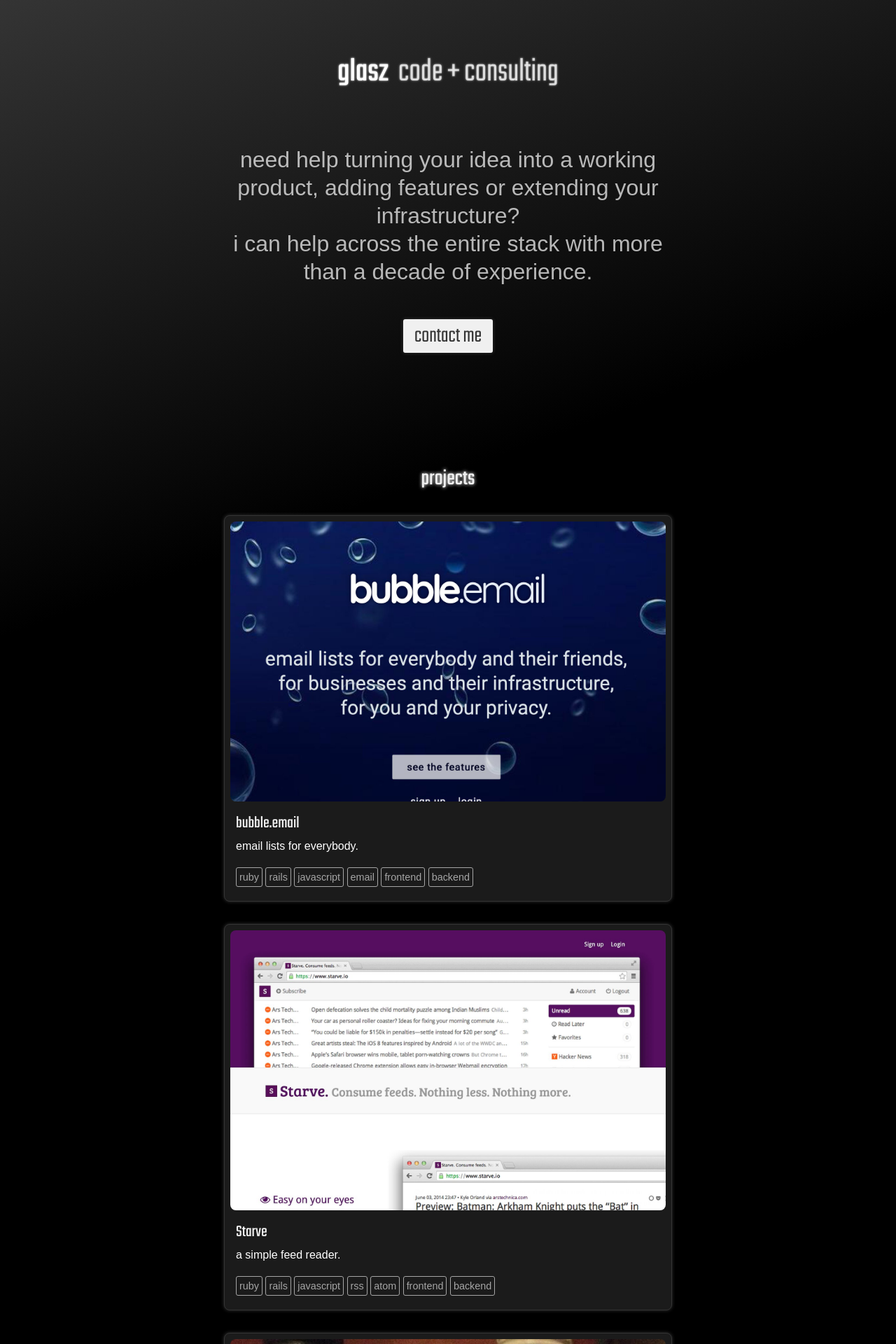
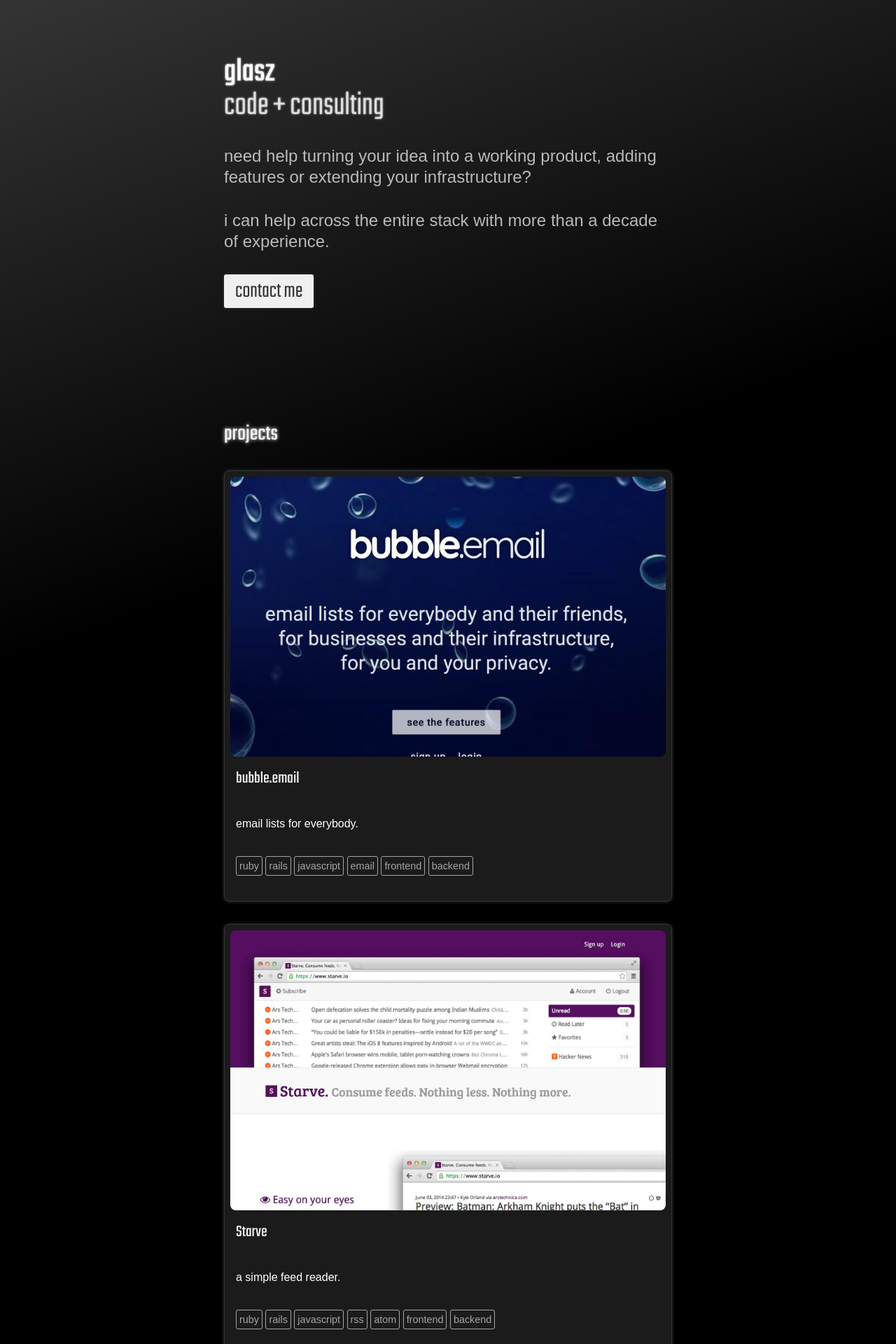
Before and after one commit to glaszig/glaszig.github.io, a Jekyll site: the page built from index.html, in a window 1280 px wide. Shown: the top 1920 px of the page at 70% size. Built offline with Jekyll 4.4.1, drawn with Linux system fonts in a browser that asks for light colours.

Commit message:
improved home page look

```diff
--- a/index.html
+++ b/index.html
@@ -6,14 +6,14 @@
 <article class="container">
 	<section class="intro">
 		<header>
-			<h1>glasz&nbsp;&nbsp;<span class="meta">code + consulting</span>
+			<h1>glasz<br><span class="meta">code + consulting</span>
 				<!-- <a href="https://github.com/glaszig" style="border:0;">
 					<svg height="32" class="github-icon" viewBox="0 0 16 16" version="1.1" width="32" aria-hidden="true"><path fill-rule="evenodd" d="M8 0C3.58 0 0 3.58 0 8c0 3.54 2.29 6.53 5.47 7.59.4.07.55-.17.55-.38 0-.19-.01-.82-.01-1.49-2.01.37-2.53-.49-2.69-.94-.09-.23-.48-.94-.82-1.13-.28-.15-.68-.52-.01-.53.63-.01 1.08.58 1.23.82.72 1.21 1.87.87 2.33.66.07-.52.28-.87.51-1.07-1.78-.2-3.64-.89-3.64-3.95 0-.87.31-1.59.82-2.15-.08-.2-.36-1.02.08-2.12 0 0 .67-.21 2.2.82.64-.18 1.32-.27 2-.27.68 0 1.36.09 2 .27 1.53-1.04 2.2-.82 2.2-.82.44 1.1.16 1.92.08 2.12.51.56.82 1.27.82 2.15 0 3.07-1.87 3.75-3.65 3.95.29.25.54.73.54 1.48 0 1.07-.01 1.93-.01 2.2 0 .21.15.46.55.38A8.013 8.013 0 0016 8c0-4.42-3.58-8-8-8z"></path></svg>
 				</a> -->
 			</h1>
 		</header>
-		<p>need help turning your idea into a working product, adding features or extending your infrastructure?<br>
-		i can help across the entire stack with more than a decade of experience.</p>
+		<p>need help turning your idea into a working product, adding features or extending your infrastructure?</p>
+		<p>i can help across the entire stack with more than a decade of experience.</p>
 
 		<p><a href="mailto:{{ site.email }}" class="button">contact me</a></p>
 	</section>
--- a/static/glasz.scss
+++ b/static/glasz.scss
@@ -47,7 +47,7 @@
 }
 
 p {
-  margin-bottom: 1rem;
+  margin: 2rem 0;
 }
 
 b {
@@ -71,10 +71,6 @@
 
 header {
   font-size: 1.25rem;
-  margin-bottom: 2rem;
-  @media (min-width: $tablet) {
-    margin: 5rem 0;
-  }
 }
 
 footer {
@@ -83,7 +79,6 @@
 
 section {
   margin: 3rem auto;
-  text-align: center;
   @media (min-width: $tablet) {
     margin: 10rem auto;
     &:first-child {
@@ -114,16 +109,12 @@
     }
   }
   p {
-    margin-bottom: 3rem;
     hyphens: auto;
     -webkit-hyphens: auto;
     @media (min-width: $tablet) {
       hyphens: none;
       -webkit-hyphens: none;
     }
-  }
-  @media (min-width: $tablet) {
-    font-size: 2rem;
   }
 }
 
```
